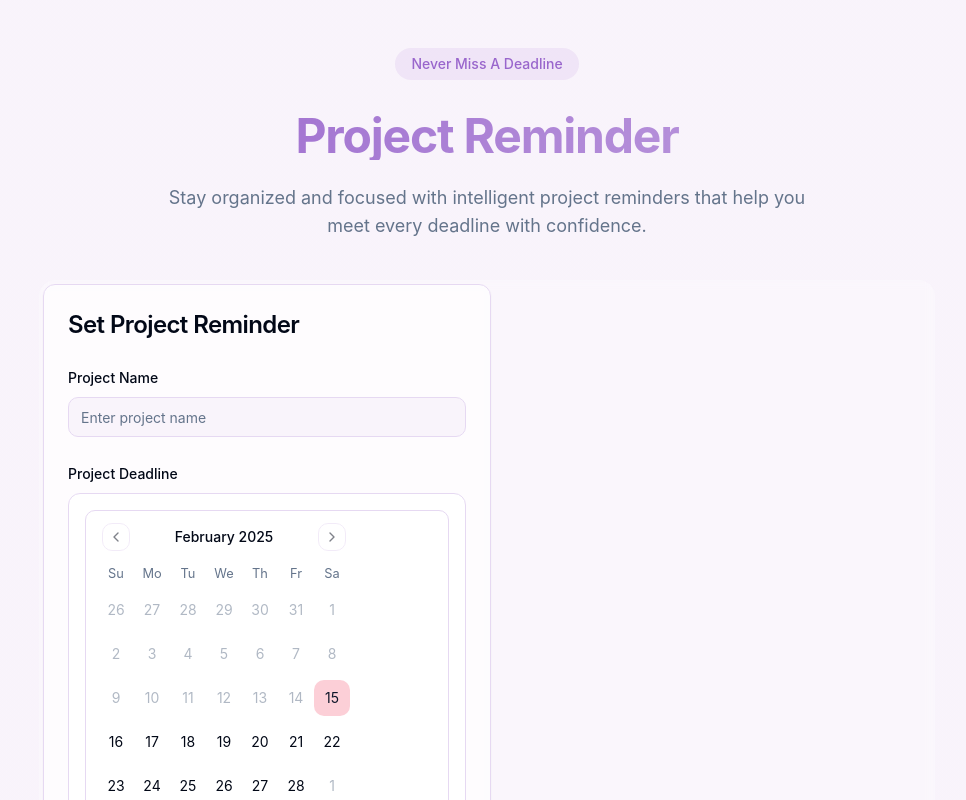
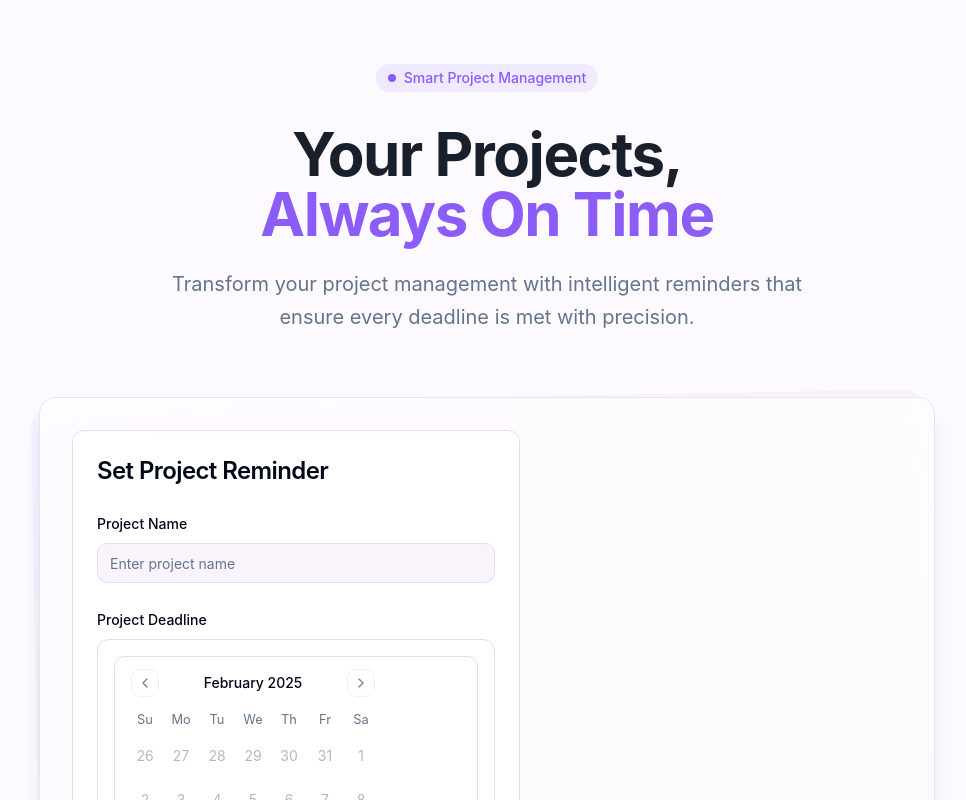
Before and after one commit to inessalter/travel-remind-helper, a React (Vite) app: page / in a window 1280 px wide. Shown: the top 800 px of the page, without its empty margins (153-1119 px from the left). Built offline with nearby package versions, Linux system fonts and the light colour scheme.

Commit message:
Try a different style
The prompt requested a change to a different style.

```diff
--- a/src/pages/Index.tsx
+++ b/src/pages/Index.tsx
@@ -3,28 +3,37 @@ import { TravelForm } from "@/components/TravelForm";
 
 const Index = () => {
   return (
-    <div className="min-h-screen w-full bg-gradient-to-br from-background via-background to-background relative overflow-hidden">
+    <div className="min-h-screen w-full bg-[#FCFAFF] relative overflow-hidden">
       <div className="floating-circle circle-1" />
       <div className="floating-circle circle-2" />
       <div className="floating-circle circle-3" />
       <div className="floating-circle circle-4" />
 
-      <div className="container px-4 py-12 mx-auto relative z-10">
-        <div className="max-w-4xl mx-auto space-y-10">
-          <header className="text-center space-y-6 animate-fade-in">
-            <div className="inline-block px-4 py-1.5 bg-primary/10 rounded-full text-primary text-sm font-medium mb-2">
-              Never Miss A Deadline
+      <div className="container px-4 py-16 mx-auto relative z-10">
+        <div className="max-w-4xl mx-auto">
+          <header className="text-center space-y-8 mb-16 animate-fade-in">
+            <span className="inline-flex items-center px-3 py-1 space-x-2 bg-[#8B5CF6]/10 rounded-full">
+              <span className="relative flex h-2 w-2">
+                <span className="animate-ping absolute inline-flex h-full w-full rounded-full bg-[#8B5CF6] opacity-75"></span>
+                <span className="relative inline-flex rounded-full h-2 w-2 bg-[#8B5CF6]"></span>
+              </span>
+              <span className="text-sm font-medium text-[#8B5CF6]">Smart Project Management</span>
+            </span>
+            <div className="space-y-6">
+              <h1 className="text-6xl font-bold tracking-tight text-[#1A1F2C]">
+                Your Projects,
+                <br />
+                <span className="text-[#8B5CF6]">Always On Time</span>
+              </h1>
+              <p className="text-[#64748B] text-xl max-w-2xl mx-auto leading-relaxed">
+                Transform your project management with intelligent reminders that ensure every deadline is met with precision.
+              </p>
             </div>
-            <h1 className="text-5xl font-bold tracking-tight bg-gradient-to-r from-primary to-primary/60 bg-clip-text text-transparent">
-              Project Reminder
-            </h1>
-            <p className="text-muted-foreground text-lg max-w-2xl mx-auto">
-              Stay organized and focused with intelligent project reminders that help you meet every deadline with confidence.
-            </p>
           </header>
 
-          <div className="flex flex-col items-center justify-center mt-8">
-            <div className="w-full backdrop-blur-sm bg-white/30 rounded-2xl p-1">
+          <div className="relative">
+            <div className="absolute inset-0 bg-gradient-to-r from-[#8B5CF6]/5 to-[#EC4899]/5 rounded-3xl transform -rotate-1"></div>
+            <div className="relative bg-white/70 backdrop-blur-md shadow-xl rounded-2xl p-8 border border-[#E2E8F0]">
               <TravelForm />
             </div>
           </div>
```
Also changed, not shown: src/App.css (+28 -29 lines).
